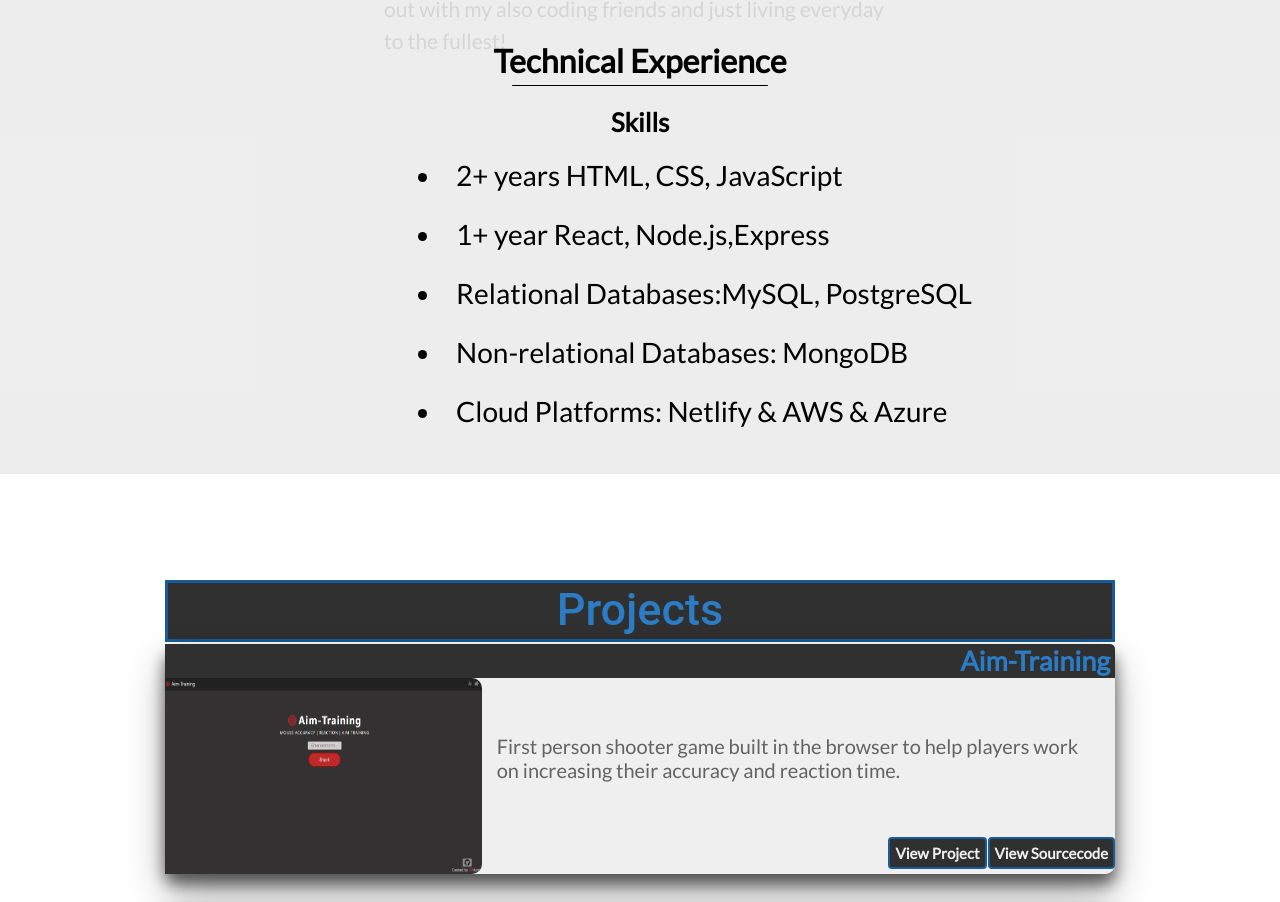
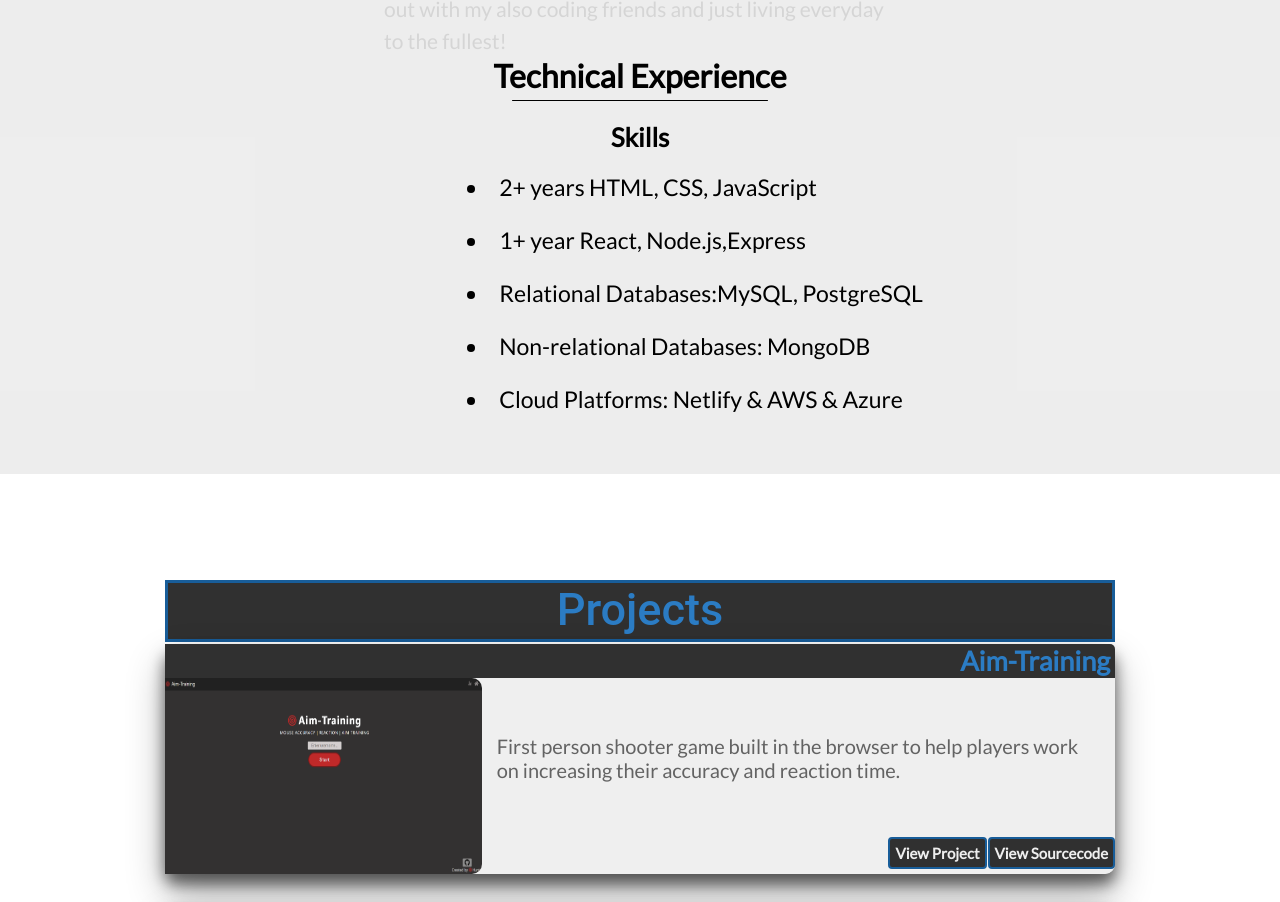
Before and after one commit to hunterfoulk/Portfoliov2, a React (Create React App) app: page / in a window 1280 px wide. Shown: the part 1134-2036 px from the top of the page. Built offline with nearby package versions, Linux system fonts and the light colour scheme.

Commit message:
ui updates

```diff
--- a/src/app.scss
+++ b/src/app.scss
@@ -279,7 +279,7 @@
       border-radius: 50px;
     }
     .list {
-      font-size: 28px;
+      font-size: 23px;
       margin-top: 15px;
       margin-left: 110px;
     }
```
Also changed, not shown: 1 other file (tests, documents, lock files or other folders).
